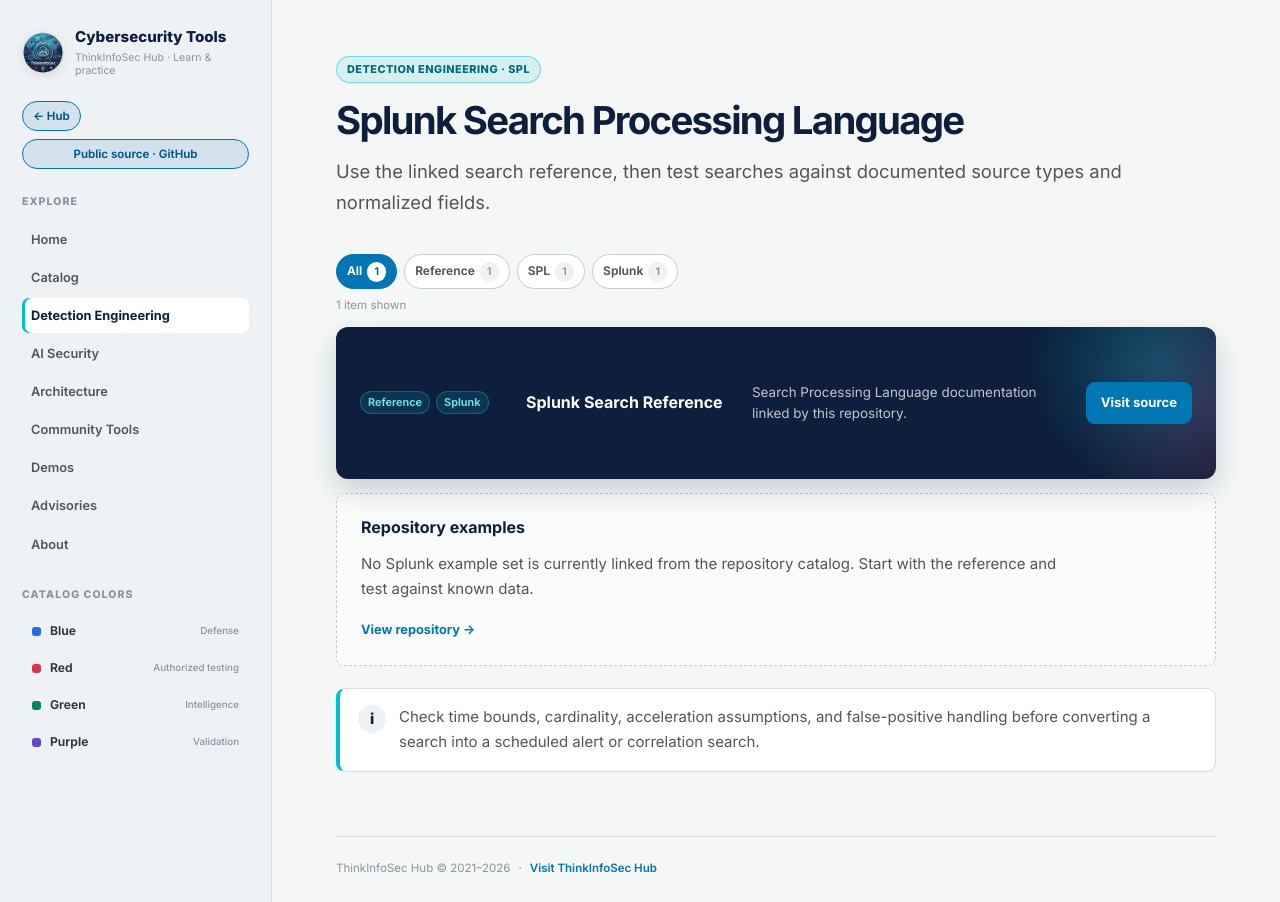
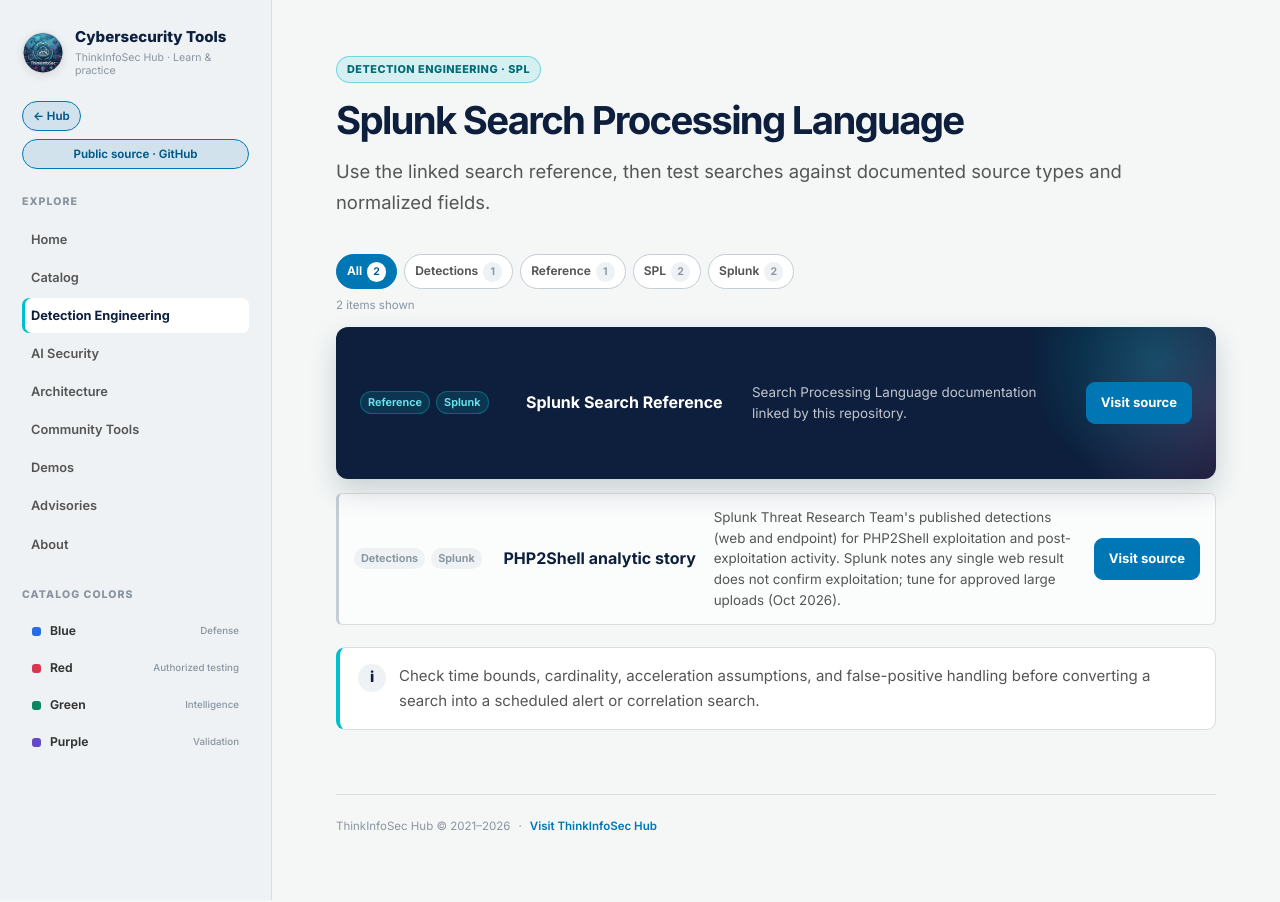
Before and after one commit to amcamillo/Cybersecurity_Tools, a Jekyll site: the page built from docs/02-detection-engineering/splunk.md, in a window 1280 px wide. Built offline with Jekyll 4.4.1, drawn with Linux system fonts in a browser that asks for light colours.

Commit message:
content: daily update 2026-10-28 (AISVS, NCSC PQC TLS, ElectroNG, Splunk PHP2Shell) (#14)
Co-authored-by: Cursor Agent <cursoragent@cursor.com>
Co-authored-by: Autoisland <Autoisland@users.noreply.github.com>

```diff
--- a/docs/02-detection-engineering/splunk.md
+++ b/docs/02-detection-engineering/splunk.md
@@ -20,11 +20,12 @@ permalink: /detection-engineering/splunk/
     <p>Search Processing Language documentation linked by this repository.</p>
     <a class="button" href="https://docs.splunk.com/Documentation/Splunk/latest/SearchReference/WhatsInThisManual">Visit source</a>
   </article>
-  <div class="empty-state">
-    <h3>Repository examples</h3>
-    <p>No Splunk example set is currently linked from the repository catalog. Start with the reference and test against known data.</p>
-    <a class="text-link" href="https://github.com/amcamillo/Cybersecurity_Tools">View repository</a>
-  </div>
+  <article class="card" data-filter-item data-tags="SPL,Detections,Splunk">
+    <div class="card__meta"><span class="category-chip">Detections</span><span class="category-chip">Splunk</span></div>
+    <h3>PHP2Shell analytic story</h3>
+    <p>Splunk Threat Research Team's published detections (web and endpoint) for PHP2Shell exploitation and post-exploitation activity. Splunk notes any single web result does not confirm exploitation; tune for approved large uploads (Oct 2026).</p>
+    <a class="button" href="https://research.splunk.com/stories/php2shell/">Visit source</a>
+  </article>
 </div>
 </section>
 
```
Also changed, not shown: docs/01-catalog/blue.md (+6 -0 lines), docs/03-ai-security/index.md (+6 -0 lines), docs/04-architecture/index.md (+6 -0 lines), README.md.
